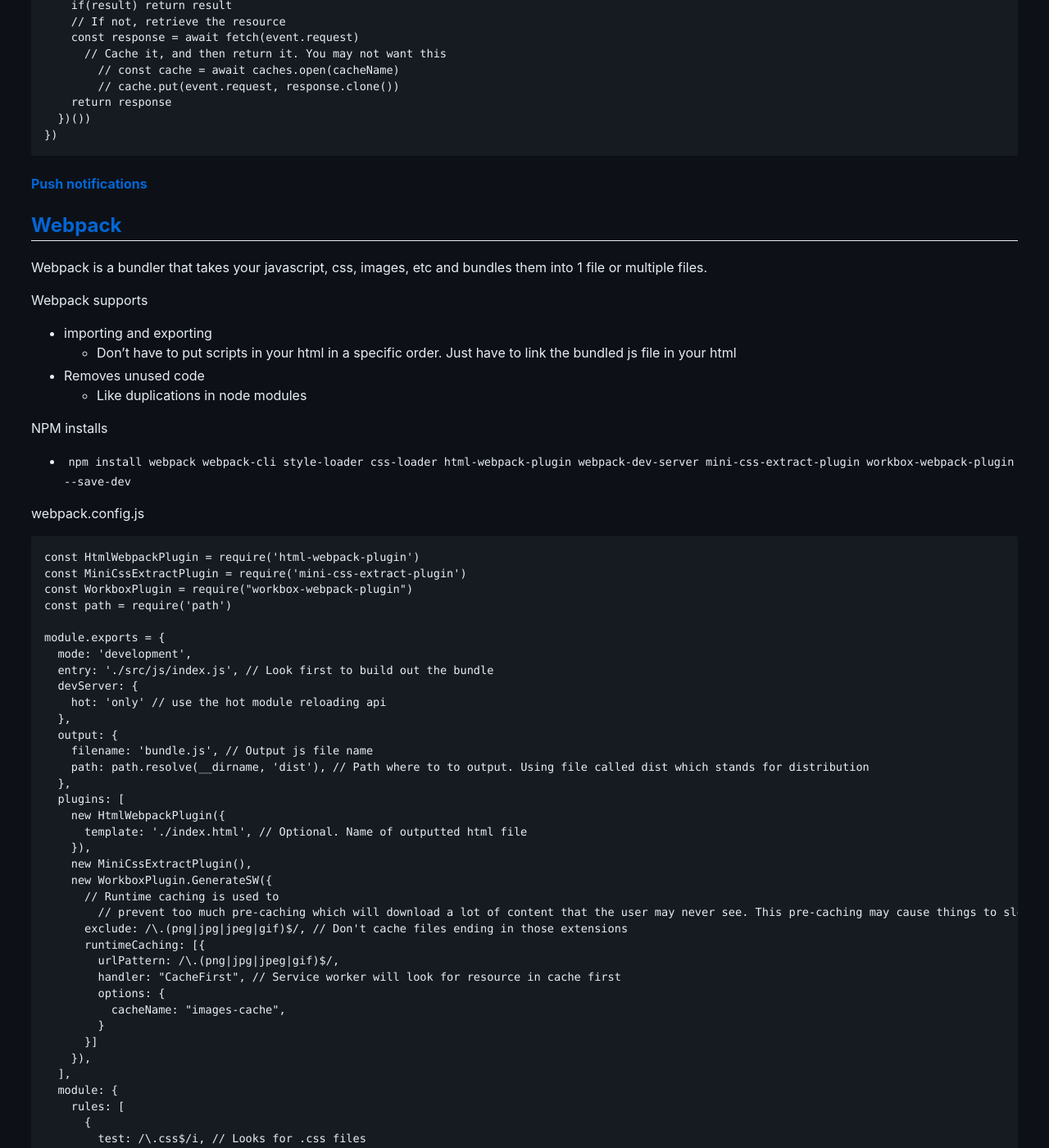
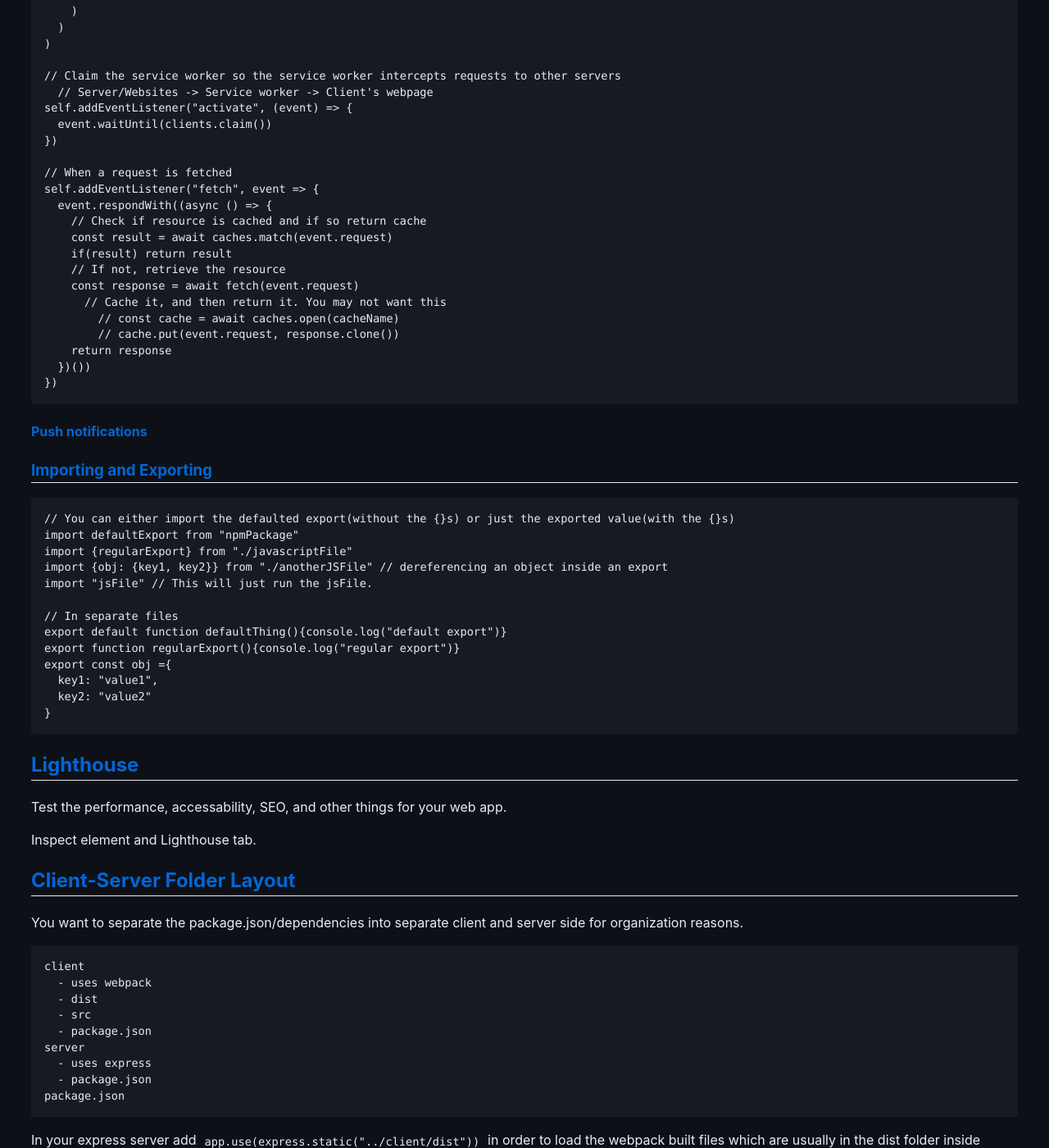
Before and after one commit to ryansheehy0/Cheat_Sheets, a Jekyll site: the page built from javascript_under_the_hood.md, in a window 1280 px wide and 1400 px high, scrolled down 7450 px. Shown: the whole window at 82% size. Built offline with Jekyll 4.4.1, drawn with Linux system fonts in a browser that asks for light colours; our own code applies the rules of GitHub Pages for plain Markdown files; some of the changed text lies outside the part shown.

Commit message:
Adds react and webpack.

````diff
--- a/javascript_under_the_hood.md
+++ b/javascript_under_the_hood.md
@@ -24,9 +24,6 @@
     - [Manifest](#manifest)
     - [Service worker](#service-worker)
       - [Push notifications](#push-notifications)
-  - [Webpack](#webpack)
-    - [Babel](#babel)
-    - [Inject Manifest](#inject-manifest)
     - [Importing and Exporting](#importing-and-exporting)
   - [Lighthouse](#lighthouse)
   - [Client-Server Folder Layout](#client-server-folder-layout)
@@ -245,7 +242,9 @@
       "type": "image/png"
     },
     // More icons
+    // SVG icon
   ],
+  "orientation": "portrait", // default orientation for the PWA
   "display": "standalone", // fullscreen(Puts the webapp in fullscreen like a video), standalone(standalone app), minimal-ui(mini ui for controlling navigation), browser(normal browser tab)
   "theme_color": "#4285F4", // The ui color theme of the browser
   "background_color": "#FFFFFF", // Sets the background color of the splash screen
@@ -256,9 +255,24 @@
 
 `<link rel="manifest" href="/manifest.json">`
 
+You can put the manifest file in the `webpack.config.js` with `npm install webpack-pwa-manifest --save-dev`
+
+```javascript
+const WebpackPwaManifest = require('webpack-pwa-manifest')
+// Put in the plugins array
+  new WebpackPwaManifest({
+    name: "Just Another Text Editor",
+    // More manifest fields
+  })
+```
+
 ### [Service worker](#table-of-contents)
-The service worker is a separate thread that runs in the background which allows for offline functionality, push notification, and background synchronization(app updates even if its not on the screen).
-install activate claim
+The service worker is a separate thread that runs in the background which allows for offline functionality, push notification, and background synchronization(app keeps running even if its not on the screen).
+
+The 3 steps for service worker.
+- Install
+- Activate
+- Claim
 
 In your main js file
 
@@ -335,125 +349,6 @@
 
 #### [Push notifications](#table-of-contents)
 
-
-## [Webpack](#table-of-contents)
-Webpack is a bundler that takes your javascript, css, images, etc and bundles them into 1 file or multiple files.
-
-Webpack supports
-- importing and exporting
-  - Don't have to put scripts in your html in a specific order. Just have to link the bundled js file in your html
-- Removes unused code
-  - Like duplications in node modules
-
-NPM installs
-- `npm install webpack webpack-cli style-loader css-loader html-webpack-plugin webpack-dev-server mini-css-extract-plugin workbox-webpack-plugin --save-dev`
-
-webpack.config.js
-
-```javascript
-const HtmlWebpackPlugin = require('html-webpack-plugin')
-const MiniCssExtractPlugin = require('mini-css-extract-plugin')
-const WorkboxPlugin = require("workbox-webpack-plugin")
-const path = require('path')
-
-module.exports = {
-  mode: 'development',
-  entry: './src/js/index.js', // Look first to build out the bundle
-  devServer: {
-    hot: 'only' // use the hot module reloading api
-  },
-  output: {
-    filename: 'bundle.js', // Output js file name
-    path: path.resolve(__dirname, 'dist'), // Path where to to output. Using file called dist which stands for distribution
-  },
-  plugins: [
-    new HtmlWebpackPlugin({
-      template: './index.html', // Optional. Name of outputted html file
-    }),
-    new MiniCssExtractPlugin(),
-    new WorkboxPlugin.GenerateSW({
-      // Runtime caching is used to
-        // prevent too much pre-caching which will download a lot of content that the user may never see. This pre-caching may cause things to slow down when they are downloading.
-      exclude: /\.(png|jpg|jpeg|gif)$/, // Don't cache files ending in those extensions
-      runtimeCaching: [{
-        urlPattern: /\.(png|jpg|jpeg|gif)$/,
-        handler: "CacheFirst", // Service worker will look for resource in cache first
-        options: {
-          cacheName: "images-cache",
-        }
-      }]
-    }),
-  ],
-  module: {
-    rules: [
-      {
-        test: /\.css$/i, // Looks for .css files
-        use: [MiniCssExtractPlugin.loader, 'css-loader'],
-      },
-      {
-        test: /\.(png|svg|jpg|jpeg|gif)$/i,
-        type: 'asset/resource',
-      },
-    ],
-  },
-}
-```
-
-You don't need to include your css or js in your html.
-
-Run `npm run build` or `npx webpack` in order to build the webpack with your webpack,.
-
-To allow for hot module reloading(HMR), reloading on save including the webpage, add `"dev": "webpack-dev-server --open"` in your package.json under scripts. Then run `npm run dev`
-
-In your main js file add this code at the bottom
-
-```javascript
-if(module.hot){
-  module.hot.accept((err) => {
-    if(err){
-      console.error("Cannot apply HMR update.", err)
-    }
-  })
-}
-```
-
-### [Babel](#table-of-contents)
-Convert ES6 to ES5
-
-Allows modern js to be able to run on old browsers.
-
-`npm install babel-loader @babel/core @babel/preset-env --save-dev`
-
-Add to rules in the webpack.config.js
-
-```javascript
-    {
-      test: /\.m?js$/,
-      exclude: /(node_modules|bower_components)/,
-      use: {
-        loader: 'babel-loader',
-        options: {
-          presets: ['@babel/preset-env']
-        }
-      }
-    },
-```
-
-### [Inject Manifest](#table-of-contents)
-Used to customize the autogenerated service-worker.js more than with GenerateSW.
-
-It uses the same `workbox-webpack-plugin` npm package
-
-Inside webpack.config.js
-
-```javascript
-// Inside plugins. Instead of new WorkboxPlugin.GenerateSW
-  new WorkboxPlugin.InjectManifest({
-    swSrc: './src/sw.js', // Your custom service worker code
-    swDest: 'service-worker.js',
-  }),
-```
-
 ### [Importing and Exporting](#table-of-contents)
 
 ```javascript
@@ -461,6 +356,7 @@
 import defaultExport from "npmPackage"
 import {regularExport} from "./javascriptFile"
 import {obj: {key1, key2}} from "./anotherJSFile" // dereferencing an object inside an export
+import "jsFile" // This will just run the jsFile.
 
 // In separate files
 export default function defaultThing(){console.log("default export")}
````
Also changed, not shown: README.md (+2 -0 lines), indexedDB.md (+12 -12 lines), react.md (added, +227 -0 lines), webpack.md (added, +255 -0 lines).
